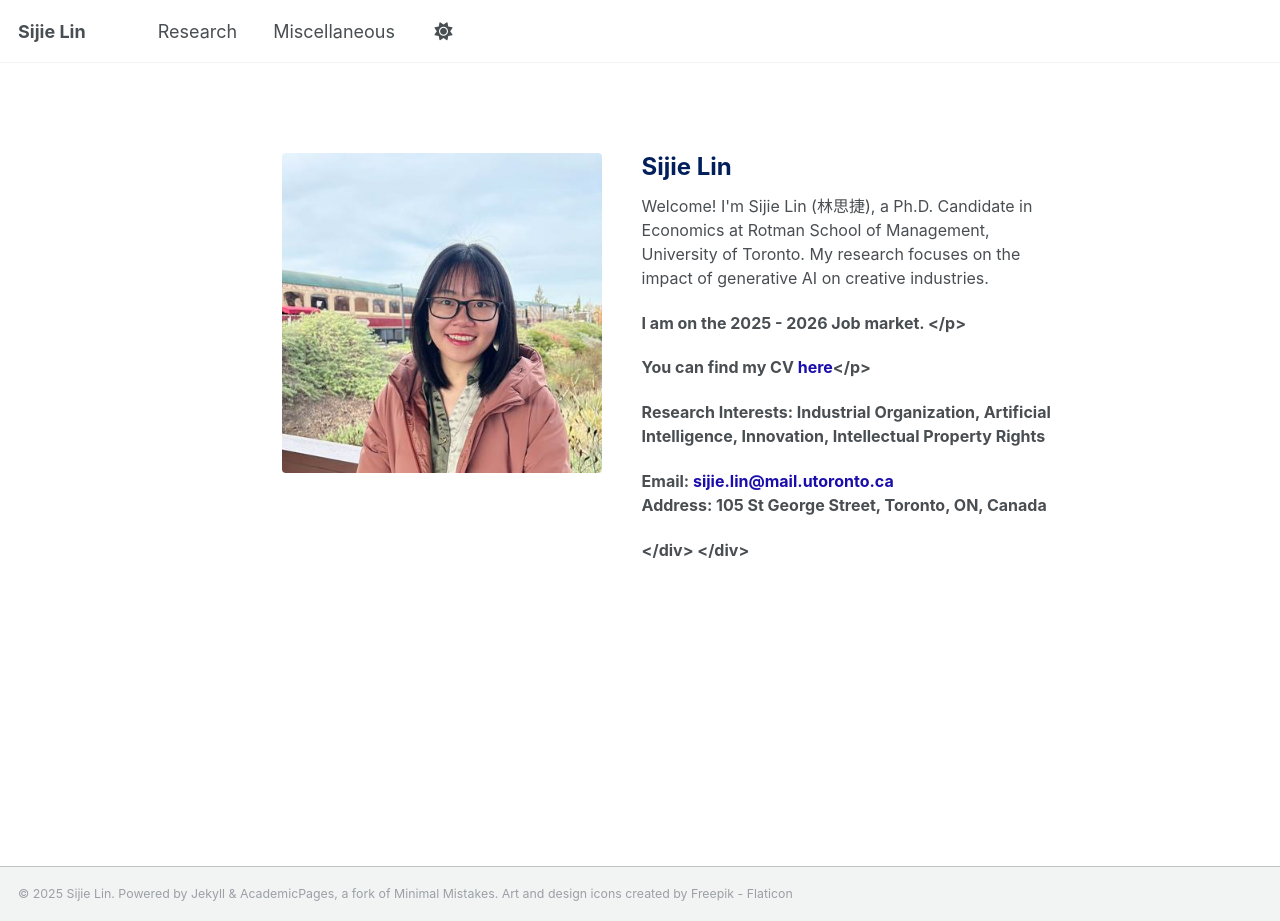
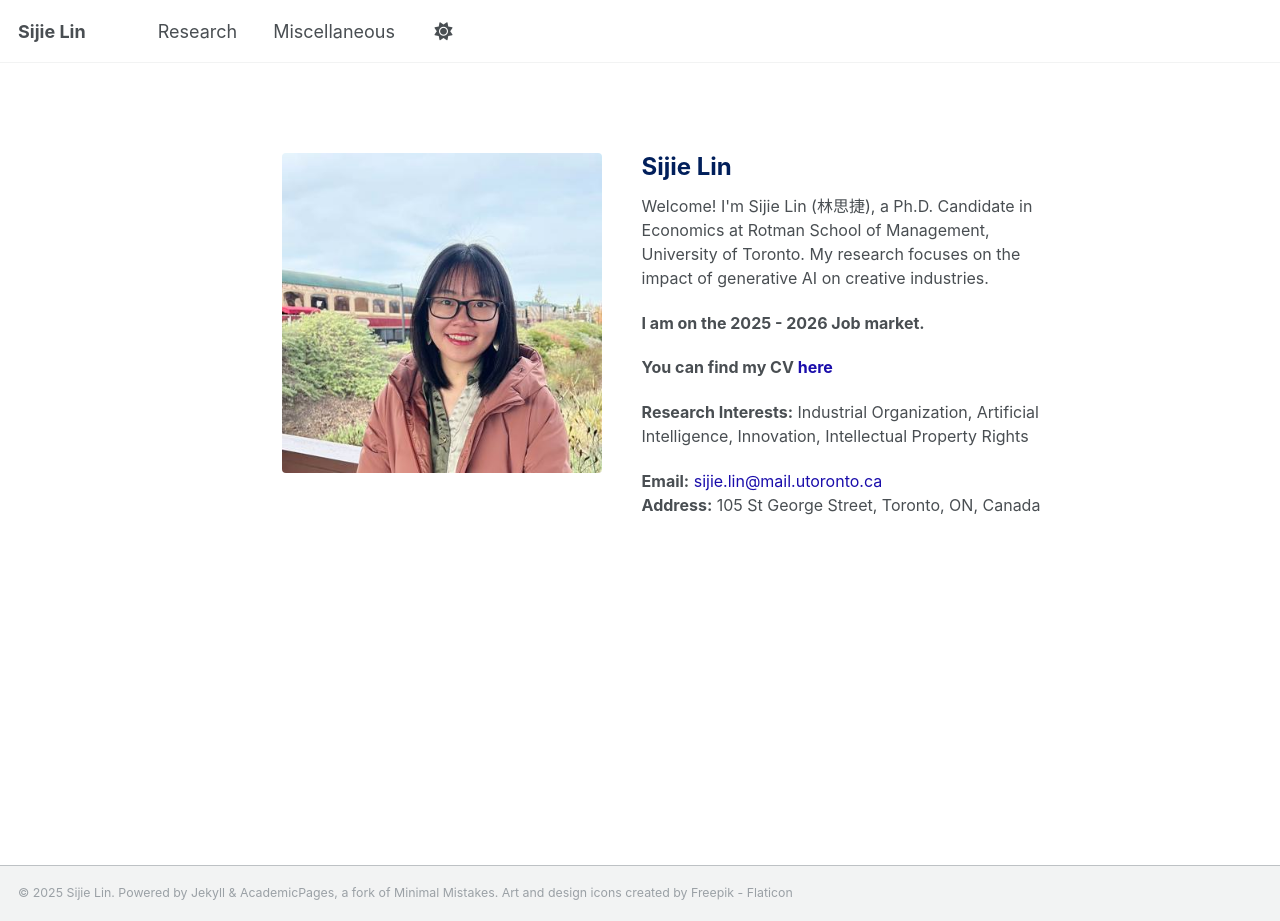
Before and after one commit to sijielin/sijielin.github.io, a Jekyll site: the page built from _pages/about.md, in a window 1280 px wide and 921 px high. Built offline with Jekyll 4.4.1, drawn with Linux system fonts in a browser that asks for light colours.

```diff
--- a/_pages/about.md
+++ b/_pages/about.md
@@ -92,9 +92,10 @@ keywords: ["Sijie Lin", "Economics PhD", "Generative AI", "Rotman", "Innovation"
   <div class="profile-text-block">
     <h1>Sijie Lin</h1>
     <p>Welcome! I'm Sijie Lin (林思捷), a Ph.D. Candidate in Economics at Rotman School of Management, University of Toronto. My research focuses on the impact of generative AI on creative industries. </p>
-    <p><strong>I am on the 2025 - 2026 Job market. <strong></p>
 
-    <p><strong>You can find my CV <a href="https://sijielin.github.io/files/CV.pdf">here</a><strong></p>
+    <p><strong>I am on the 2025 - 2026 Job market. </strong></p>
+
+    <p><strong>You can find my CV <a href="https://sijielin.github.io/files/CV.pdf">here</a></strong></p>
 
     <p><strong>Research Interests:</strong> Industrial Organization, Artificial Intelligence, Innovation, Intellectual Property Rights</p>
 
```
